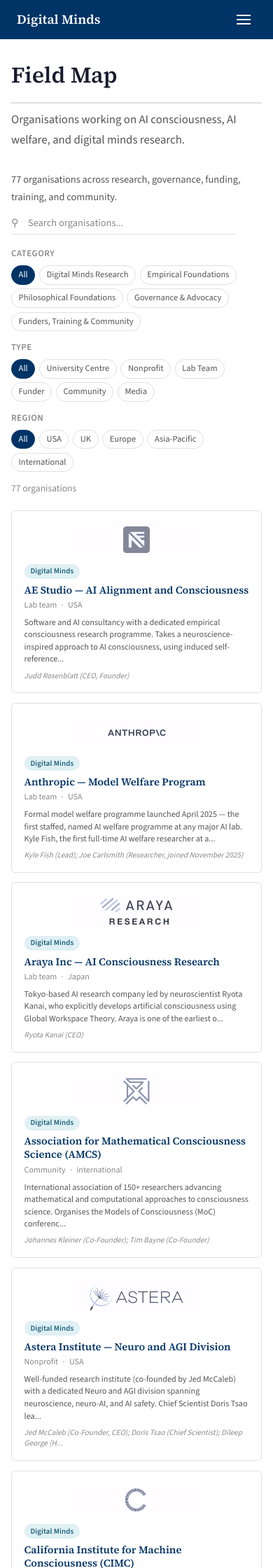
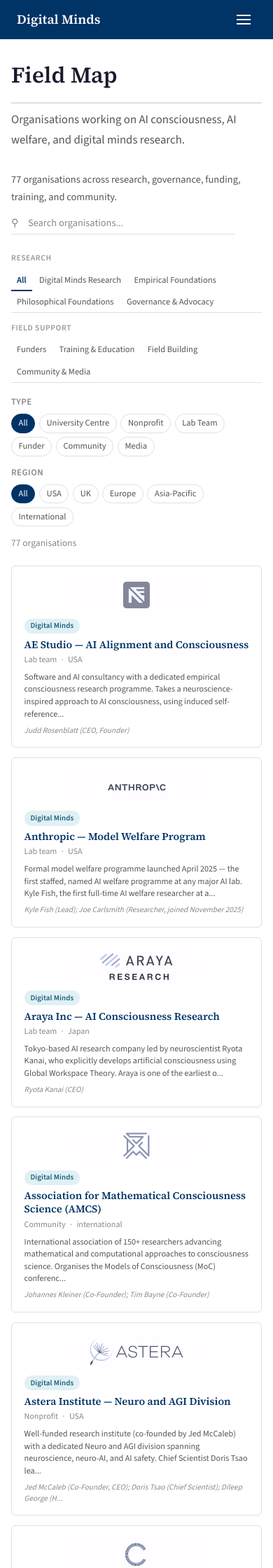
Before and after one commit to Mitchel-Alexander/getting-started-digital-minds, a Jekyll site: the page built from field-map.md, in a window 390 px wide. Shown: the top 2240 px of the page at 70% size. Built offline with Jekyll 4.4.1, drawn with Linux system fonts in a browser that asks for light colours.

Commit message:
Add two-row tab navigation to Field Map directory
Replicate the original digital-minds-map's tab structure with
Research (4 zones) and Field Support (4 subgroups) rows. Add
subgroup data to support organisations and colour-coded active
tab states.

Co-Authored-By: Claude Opus 4.6 <noreply@anthropic.com>

```diff
--- a/_layouts/directory.html
+++ b/_layouts/directory.html
@@ -16,18 +16,25 @@ layout: default
       <input class="directory-search" type="search" id="org-search" placeholder="Search organisations..." autocomplete="off">
     </div>
 
+    <div class="directory-tabs">
+      <div class="tab-row">
+        <span class="tab-row-label">Research</span>
+        <button class="zone-tab active" data-filter="all">All</button>
+        <button class="zone-tab" data-filter="digital-minds">Digital Minds Research</button>
+        <button class="zone-tab" data-filter="empirical-foundations">Empirical Foundations</button>
+        <button class="zone-tab" data-filter="philosophical-foundations">Philosophical Foundations</button>
+        <button class="zone-tab" data-filter="governance-advocacy">Governance & Advocacy</button>
+      </div>
+      <div class="tab-row">
+        <span class="tab-row-label">Field Support</span>
+        <button class="zone-tab" data-filter="funders">Funders</button>
+        <button class="zone-tab" data-filter="onboarding">Training & Education</button>
+        <button class="zone-tab" data-filter="field-building">Field Building</button>
+        <button class="zone-tab" data-filter="community-media">Community & Media</button>
+      </div>
+    </div>
+
     <div class="directory-filters">
-      <div class="filter-group">
-        <span class="filter-label">Category</span>
-        <div class="filter-pills" data-filter="zone">
-          <button class="filter-pill active" data-value="all">All</button>
-          <button class="filter-pill" data-value="digital-minds">Digital Minds Research</button>
-          <button class="filter-pill" data-value="empirical-foundations">Empirical Foundations</button>
-          <button class="filter-pill" data-value="philosophical-foundations">Philosophical Foundations</button>
-          <button class="filter-pill" data-value="governance-advocacy">Governance & Advocacy</button>
-          <button class="filter-pill" data-value="support">Funders, Training & Community</button>
-        </div>
-      </div>
       <div class="filter-group">
         <span class="filter-label">Type</span>
         <div class="filter-pills" data-filter="org_type">
@@ -100,14 +108,18 @@ layout: default
 
 <script>
 document.addEventListener('DOMContentLoaded', function () {
-  var filters = { zone: 'all', org_type: 'all', geography: 'all' };
+  var activeTab = 'all';
+  var filters = { org_type: 'all', geography: 'all' };
   var searchTerm = '';
   var cards = document.querySelectorAll('.org-card');
   var emptyMsg = document.querySelector('.directory-empty');
   var countEl = document.querySelector('.directory-count');
   var searchInput = document.getElementById('org-search');
 
-  // Region mapping for geography filter
+  // Research zone tabs match data-zone; support tabs match data-subgroup
+  var researchZones = ['digital-minds', 'empirical-foundations', 'philosophical-foundations', 'governance-advocacy'];
+  var supportSubgroups = ['funders', 'onboarding', 'field-building', 'community-media'];
+
   var regionMap = {
     'europe': ['Germany', 'France', 'Netherlands', 'Belgium', 'Switzerland', 'Italy', 'Spain', 'Sweden', 'Norway', 'Denmark', 'Austria', 'Ireland', 'Portugal', 'Finland', 'Poland', 'Czech Republic', 'Hungary', 'Romania', 'Greece'],
     'asia-pacific': ['Japan', 'China', 'Hong Kong', 'South Korea', 'Taiwan', 'Singapore', 'India', 'Australia', 'New Zealand']
@@ -155,16 +180,27 @@ document.addEventListener('DOMContentLoaded', function () {
     });
   }
 
+  function tabMatches(card) {
+    if (activeTab === 'all') return true;
+    var zone = card.getAttribute('data-zone');
+    var subgroup = card.getAttribute('data-subgroup');
+    // Research tabs match on zone
+    if (researchZones.indexOf(activeTab) !== -1) return zone === activeTab;
+    // Support tabs match on subgroup
+    if (supportSubgroups.indexOf(activeTab) !== -1) return subgroup === activeTab;
+    return false;
+  }
+
   function applyFilters() {
     var visible = 0;
     cards.forEach(function (card) {
-      var zoneMatch = filters.zone === 'all' || card.getAttribute('data-zone') === filters.zone;
+      var tabMatch = tabMatches(card);
       var typeMatch = filters.org_type === 'all' || card.getAttribute('data-org_type') === filters.org_type;
       var geoMatch = geoMatches(card.getAttribute('data-geography'), filters.geography);
       var searchMatch = !searchTerm ||
         card.getAttribute('data-name').indexOf(searchTerm) !== -1 ||
         card.getAttribute('data-description').indexOf(searchTerm) !== -1;
-      var show = zoneMatch && typeMatch && geoMatch && searchMatch;
+      var show = tabMatch && typeMatch && geoMatch && searchMatch;
       card.style.display = show ? '' : 'none';
       if (show) visible++;
     });
--- a/assets/css/style.css
+++ b/assets/css/style.css
@@ -872,6 +872,100 @@ details.discipline .discipline-body ul:last-child {
   margin-bottom: 0.5rem;
 }
 
+/* Directory tabs */
+.directory-tabs {
+  margin-bottom: 1rem;
+}
+
+.tab-row {
+  display: flex;
+  align-items: center;
+  gap: 0.25rem;
+  border-bottom: 1.5px solid #e0e0e0;
+  padding-bottom: 0;
+}
+
+.tab-row + .tab-row {
+  margin-top: 0.25rem;
+}
+
+.tab-row-label {
+  font-size: 0.72rem;
+  font-weight: 600;
+  text-transform: uppercase;
+  letter-spacing: 0.05em;
+  color: #999;
+  min-width: 5.5rem;
+  flex-shrink: 0;
+  padding: 0.5rem 0;
+}
+
+.zone-tab {
+  font-family: "Source Sans 3", -apple-system, BlinkMacSystemFont, "Segoe UI", Helvetica, sans-serif;
+  font-size: 0.82rem;
+  font-weight: 500;
+  color: #555;
+  background: none;
+  border: none;
+  border-bottom: 2.5px solid transparent;
+  padding: 0.5rem 0.75rem;
+  cursor: pointer;
+  transition: color 0.15s, border-color 0.15s;
+  white-space: nowrap;
+  margin-bottom: -1.5px;
+}
+
+.zone-tab:hover {
+  color: #1a1a2e;
+}
+
+.zone-tab.active {
+  color: #003366;
+  border-bottom-color: #003366;
+  font-weight: 600;
+}
+
+/* Zone-specific active colors */
+.zone-tab[data-filter="digital-minds"].active {
+  color: #4a148c;
+  border-bottom-color: #4a148c;
+}
+
+.zone-tab[data-filter="empirical-foundations"].active {
+  color: #0d47a1;
+  border-bottom-color: #0d47a1;
+}
+
+.zone-tab[data-filter="philosophical-foundations"].active {
+  color: #b45309;
+  border-bottom-color: #b45309;
+}
+
+.zone-tab[data-filter="governance-advocacy"].active {
+  color: #1a5e3a;
+  border-bottom-color: #1a5e3a;
+}
+
+.zone-tab[data-filter="funders"].active {
+  color: #8b2500;
+  border-bottom-color: #8b2500;
+}
+
+.zone-tab[data-filter="onboarding"].active {
+  color: #0277bd;
+  border-bottom-color: #0277bd;
+}
+
+.zone-tab[data-filter="field-building"].active {
+  color: #6a1b9a;
+  border-bottom-color: #6a1b9a;
+}
+
+.zone-tab[data-filter="community-media"].active {
+  color: #ad1457;
+  border-bottom-color: #ad1457;
+}
+
 /* Directory grid */
 .directory-grid {
   display: grid;
@@ -1085,6 +1179,22 @@ details.discipline .discipline-body ul:last-child {
     padding-right: 1rem;
   }
 
+  .tab-row {
+    flex-wrap: wrap;
+    gap: 0.15rem;
+  }
+
+  .tab-row-label {
+    width: 100%;
+    min-width: unset;
+    margin-bottom: -0.25rem;
+  }
+
+  .zone-tab {
+    font-size: 0.78rem;
+    padding: 0.4rem 0.5rem;
+  }
+
   .filter-pills {
     gap: 0.35rem;
   }
```
Also changed, not shown: other parts of _layouts/directory.html (+16 -2 lines), _data/organisations.yml (+24 -0 lines).
